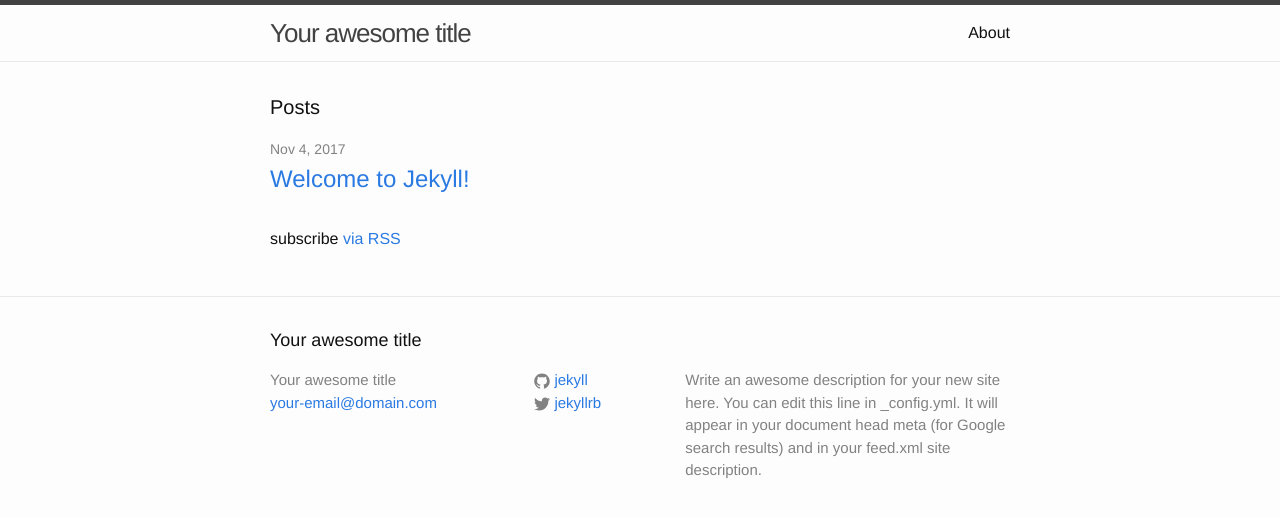
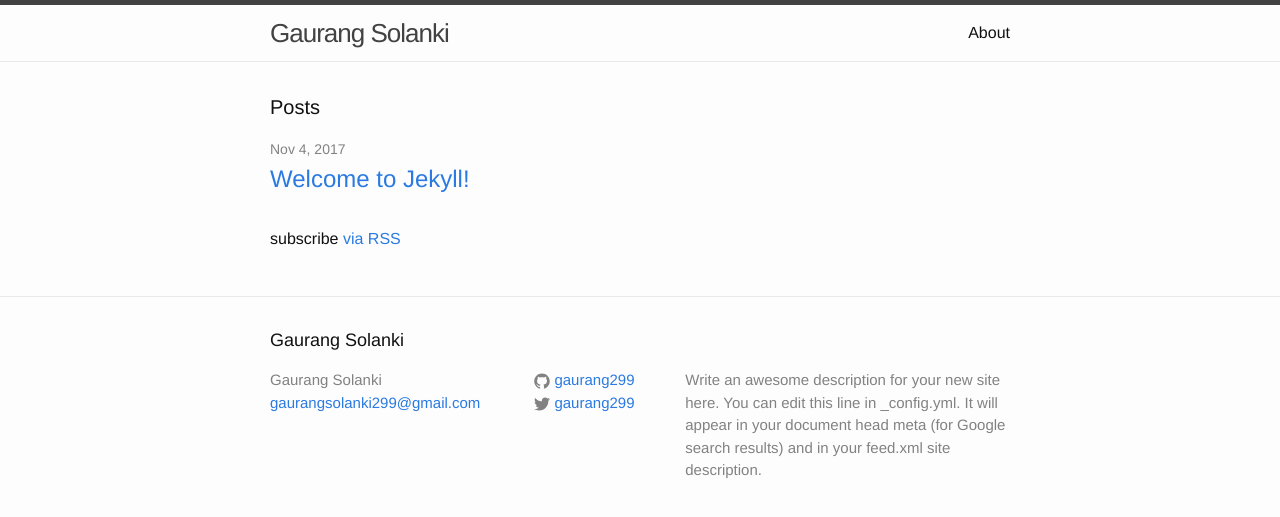
Before and after one commit to gaurang299/gaurang299.github.io, a Jekyll site: the page built from index.html, in a window 1280 px wide. Shown: the top 517 px of the page. Built offline with Jekyll 4.4.1, drawn with Linux system fonts in a browser that asks for light colours.

Commit message:
Update _config.yml

```diff
--- a/_config.yml
+++ b/_config.yml
@@ -6,16 +6,16 @@
 # 'jekyll serve'. If you change this file, please restart the server process.
 
 # Site settings
-title: Your awesome title
-email: your-email@domain.com
+title: Gaurang Solanki
+email: gaurangsolanki299@gmail.com
 description: > # this means to ignore newlines until "baseurl:"
   Write an awesome description for your new site here. You can edit this
   line in _config.yml. It will appear in your document head meta (for
   Google search results) and in your feed.xml site description.
 baseurl: "" # the subpath of your site, e.g. /blog
 url: "http://yourdomain.com" # the base hostname & protocol for your site
-twitter_username: jekyllrb
-github_username:  jekyll
+twitter_username: gaurang299
+github_username:  gaurang299
 
 # Build settings
 markdown: kramdown
```
